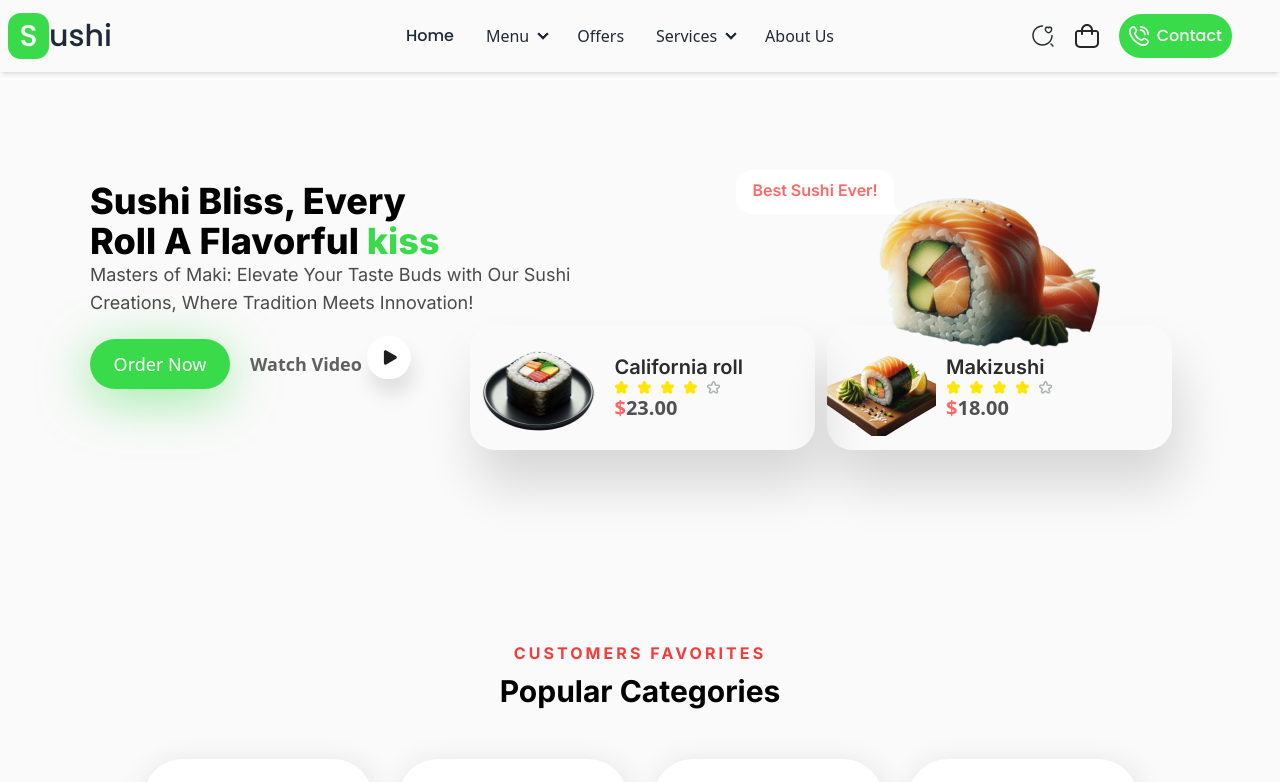
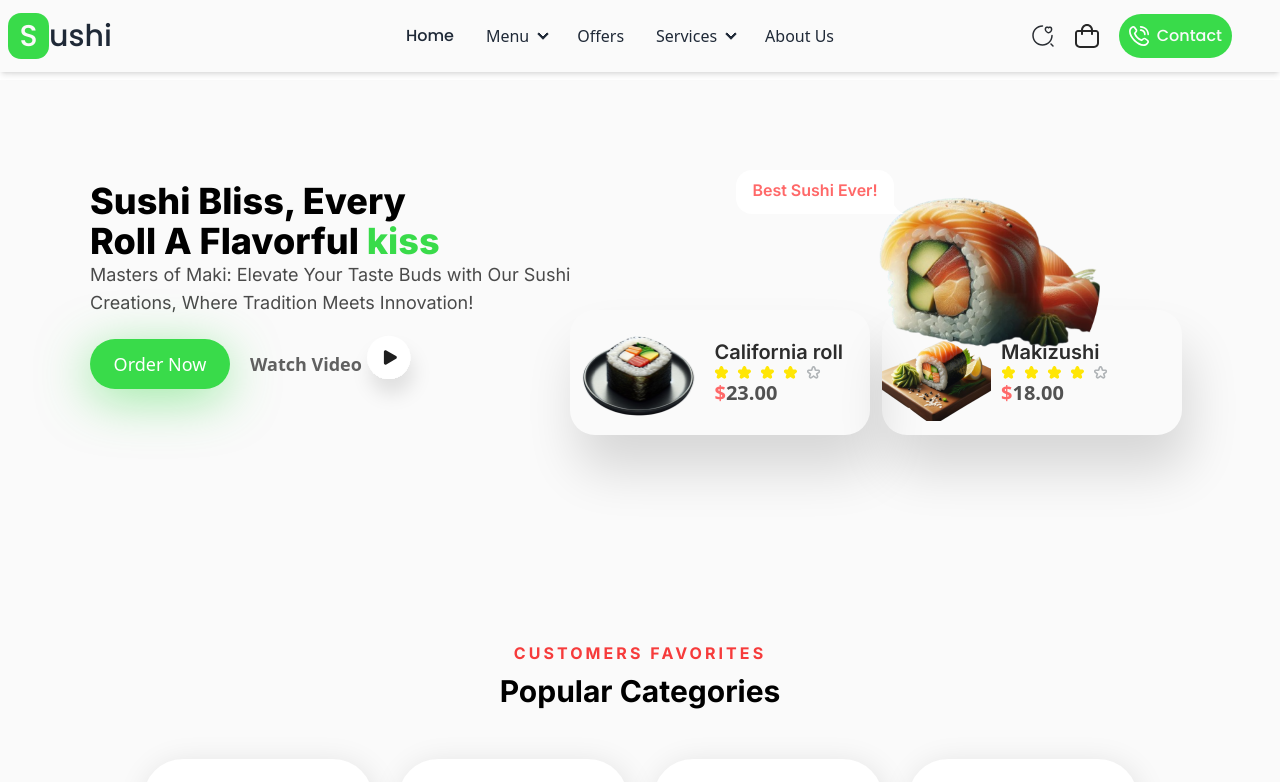
Before and after one commit to Maxwell011/sushi-experience, a React (Vite) app: page / in a window 1280 px wide. Shown: the top 782 px of the page. Built offline with nearby package versions, Linux system fonts and the light colour scheme.

Commit message:
updated the popular image

```diff
--- a/src/App.tsx
+++ b/src/App.tsx
@@ -52,8 +52,8 @@ function App() {
                 className="mb-[420px] ml-[-90px] mt-[60px]"
               />
             </div>
-            <div className="flex gap-3 ml-[-260px] mb-[250px] absolute left-[730px] top-[325px]">
-              <div className="shadow-[7px_35px_51px_0px_rgba(0,0,0,0.14)] w-[345px] h-[125px] rounded-[25px] flex items-center gap-[10px]">
+            <div className="flex gap-3 ml-[-160px] mb-[250px] absolute left-[730px] top-[310px]">
+              <div className="shadow-[7px_35px_51px_0px_rgba(0,0,0,0.14)] w-[300px] h-[125px] rounded-[25px] flex items-center gap-[10px]">
                 <img
                   src="/_78d38fb4-559d-4cdb-822d-44ecdec0a7f8-removebg-preview 1.png"
                   alt="california-roll"
@@ -73,7 +73,7 @@ function App() {
                 </div>
               </div>
 
-              <div className="shadow-[7px_35px_51px_0px_rgba(0,0,0,0.14)] w-[345px] h-[125px] rounded-[25px] flex items-center gap-[10px]">
+              <div className="shadow-[7px_35px_51px_0px_rgba(0,0,0,0.14)] w-[300px] h-[125px] rounded-[25px] flex items-center gap-[10px]">
                 <img
                   src="/_cc226cf5-2147-430e-b16c-84644636b1fe-removebg-preview 1.png"
                   alt="popular-dish 2"
```
